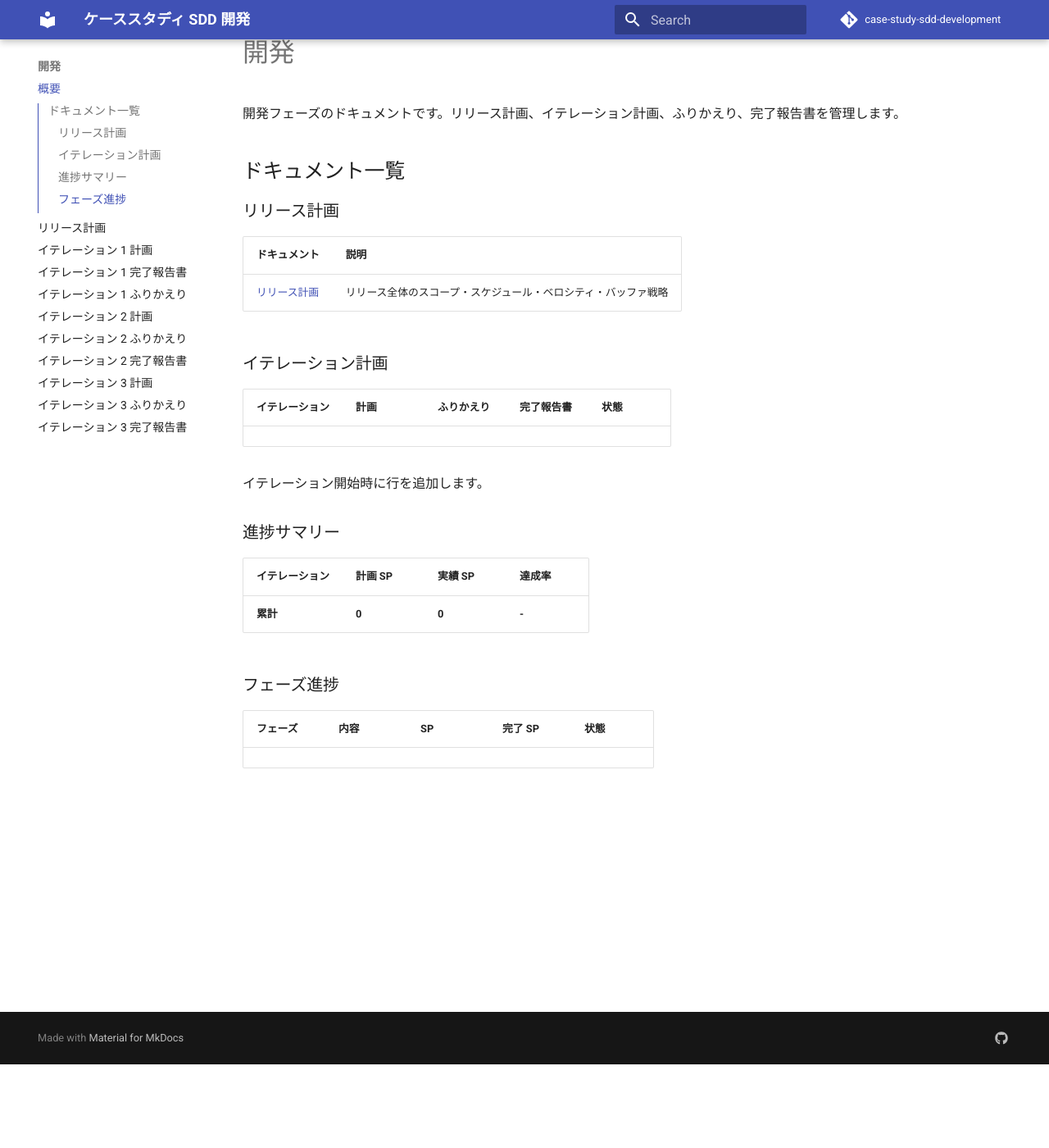
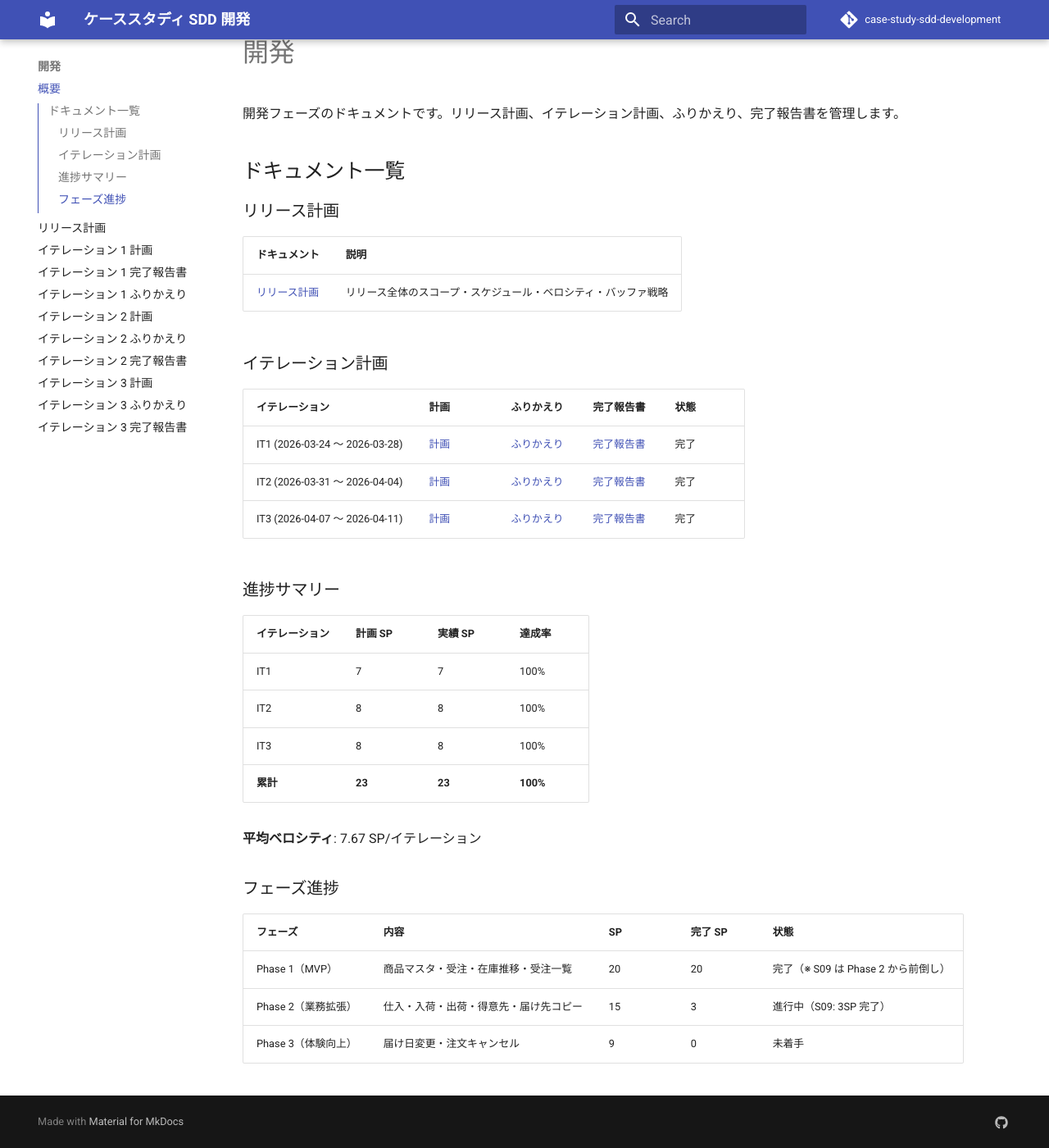
Before and after one commit to k2works/case-study-sdd-development, an MkDocs documentation site: the page built from docs/development/index.md, in a window 1280 px wide and 1400 px high, scrolled down 102 px. Shown: the whole window at 82% size. Built offline with MkDocs 1.6.1 and Material for MkDocs 9.7.7, drawn with Linux system fonts in a browser that asks for light colours; comment, search, counter and statistics services are not loaded.

Commit message:
Revert "docs: ドキュメントインデックスを更新"
This reverts commit 4c5a2ce93872da5bdefaa5942ccfb6b3ac7a4631.

```diff
--- a/docs/development/index.md
+++ b/docs/development/index.md
@@ -14,16 +14,25 @@
 
 | イテレーション | 計画 | ふりかえり | 完了報告書 | 状態 |
 |---------------|------|-----------|-----------|------|
-
-イテレーション開始時に行を追加します。
+| IT1 (2026-03-24 〜 2026-03-28) | [計画](iteration_plan-1.md) | [ふりかえり](retrospective-1.md) | [完了報告書](iteration_report-1.md) | 完了 |
+| IT2 (2026-03-31 〜 2026-04-04) | [計画](iteration_plan-2.md) | [ふりかえり](retrospective-2.md) | [完了報告書](iteration_report-2.md) | 完了 |
+| IT3 (2026-04-07 〜 2026-04-11) | [計画](iteration_plan-3.md) | [ふりかえり](retrospective-3.md) | [完了報告書](iteration_report-3.md) | 完了 |
 
 ### 進捗サマリー
 
 | イテレーション | 計画 SP | 実績 SP | 達成率 |
 |---------------|---------|---------|--------|
-| **累計** | **0** | **0** | **-** |
+| IT1 | 7 | 7 | 100% |
+| IT2 | 8 | 8 | 100% |
+| IT3 | 8 | 8 | 100% |
+| **累計** | **23** | **23** | **100%** |
+
+**平均ベロシティ**: 7.67 SP/イテレーション
 
 ### フェーズ進捗
 
 | フェーズ | 内容 | SP | 完了 SP | 状態 |
 |---------|------|-----|---------|------|
+| Phase 1（MVP） | 商品マスタ・受注・在庫推移・受注一覧 | 20 | 20 | 完了（※ S09 は Phase 2 から前倒し） |
+| Phase 2（業務拡張） | 仕入・入荷・出荷・得意先・届け先コピー | 15 | 3 | 進行中（S09: 3SP 完了） |
+| Phase 3（体験向上） | 届け日変更・注文キャンセル | 9 | 0 | 未着手 |
```
Also changed, not shown: docs/adr/index.md (+2 -0 lines), docs/operation/index.md (+1 -0 lines).
